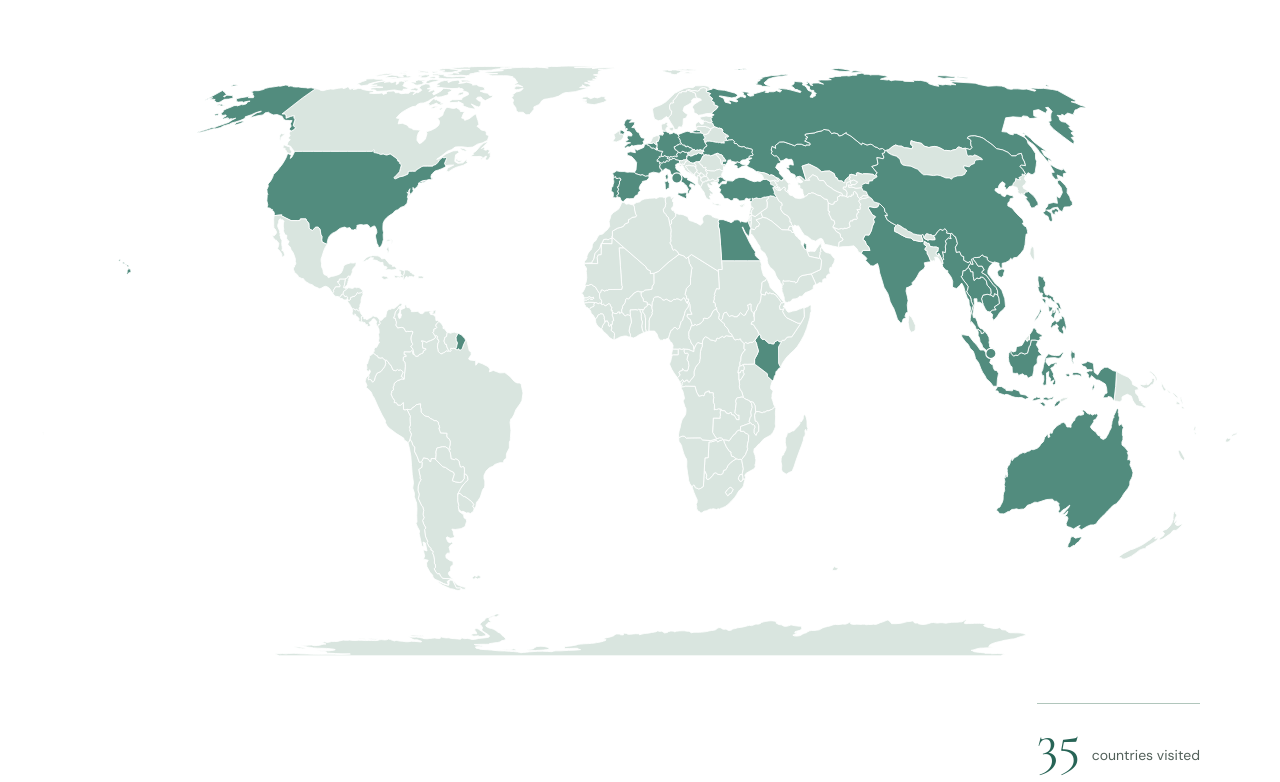
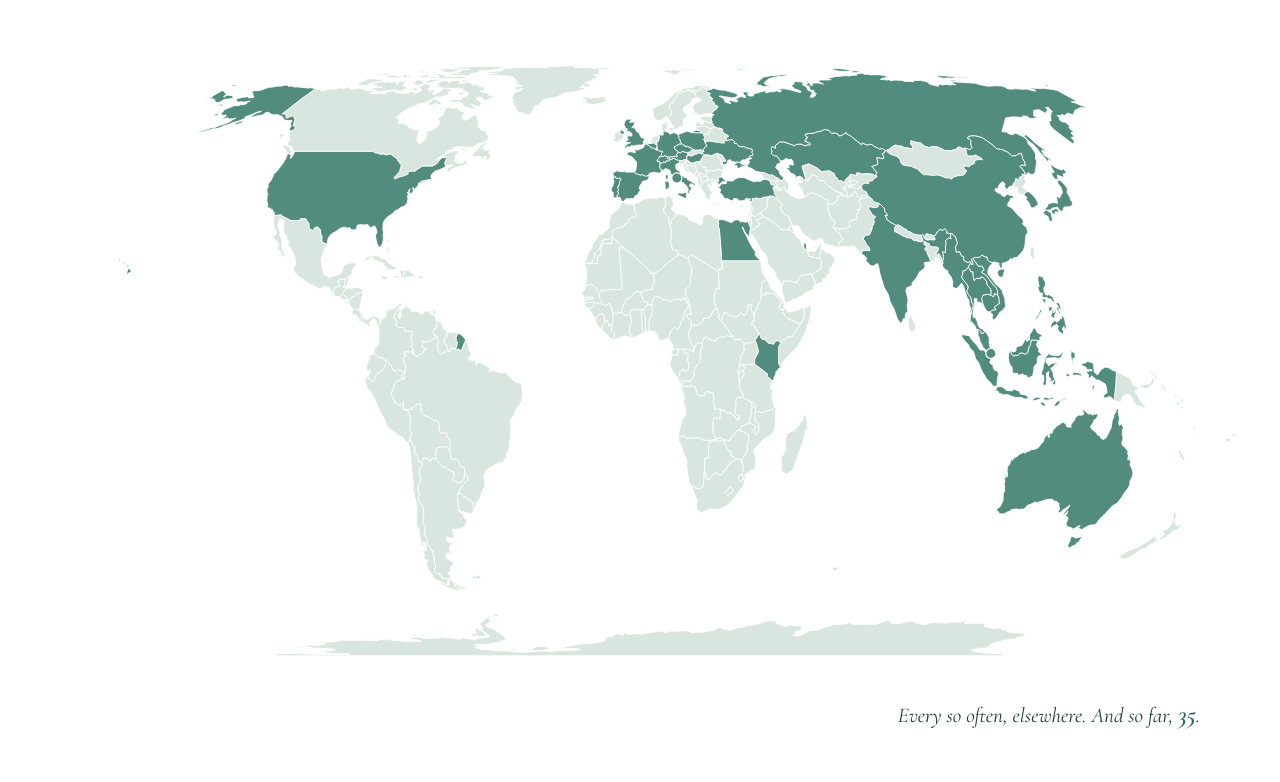
Before and after one commit to feelvoice/map, a plain HTML site: page index.html in a window 1280 px wide. Shown: the part 170-952 px from the top of the page. Drawn offline with Linux system fonts and the light colour scheme.

Commit message:
Refine travel map caption and country count

```diff
--- a/index.html
+++ b/index.html
@@ -218,8 +218,8 @@
       </figure>
       <div class="map-summary shell">
         <p class="map-total" hidden>
-          <strong class="map-total-number"></strong>
-          <span>countries visited</span>
+          <span class="map-total-phrase">Every so often, elsewhere.</span>
+          <span class="map-total-phrase">And so far, <strong class="map-total-number"></strong>.</span>
         </p>
       </div>
     </section>
--- a/travel.css
+++ b/travel.css
@@ -20,6 +20,15 @@
   font-style: italic;
   font-weight: 400;
   font-display: swap;
+}
+
+@font-face {
+  font-family: "Cormorant Garamond";
+  src: url("./fonts/cormorant-garamond-semibold-italic-digits.woff2") format("woff2");
+  font-style: italic;
+  font-weight: 600;
+  font-display: swap;
+  unicode-range: U+0030-0039;
 }
 
 @font-face {
@@ -147,24 +156,22 @@ h1, h2 { font-weight: 400; }
   line-height: 1.5;
 }
 .map-summary {
-  display: flex;
-  justify-content: flex-end;
-  margin-top: clamp(1rem, 2vw, 1.75rem);
+  margin-top: clamp(.75rem, 2vw, 1.5rem);
+  text-align: right;
 }
 .map-total {
-  flex-shrink: 0;
-  align-items: baseline;
-  gap: .7rem;
-  padding-top: .7rem;
-  border-top: 1px solid #b1c6bc;
-  color: var(--muted);
-  font-size: .875rem;
-  white-space: nowrap;
+  color: #253d35;
+  font-family: var(--serif);
+  font-size: clamp(1.125rem, 1.65vw, 1.5rem);
+  font-style: italic;
+  line-height: 1.3;
 }
-.map-total:not([hidden]) { display: flex; }
+.map-total-phrase { display: inline-block; }
 .map-total-number {
   color: var(--green);
-  font: 400 clamp(2.5rem, 4.3vw, 3.75rem)/1 var(--serif);
+  font-size: 1.15em;
+  font-weight: 600;
+  line-height: 1;
 }
 
 .site-footer {
@@ -230,7 +237,6 @@ dialog button {
 
 @media (max-width: 42rem) {
   .shell { width: calc(100% - 2rem); }
-  .map-summary { justify-content: flex-start; }
 }
 
 @media (prefers-reduced-motion: no-preference) {
```
Also changed, not shown: fonts/cormorant-garamond-semibold-italic-digits.woff2 (added).
